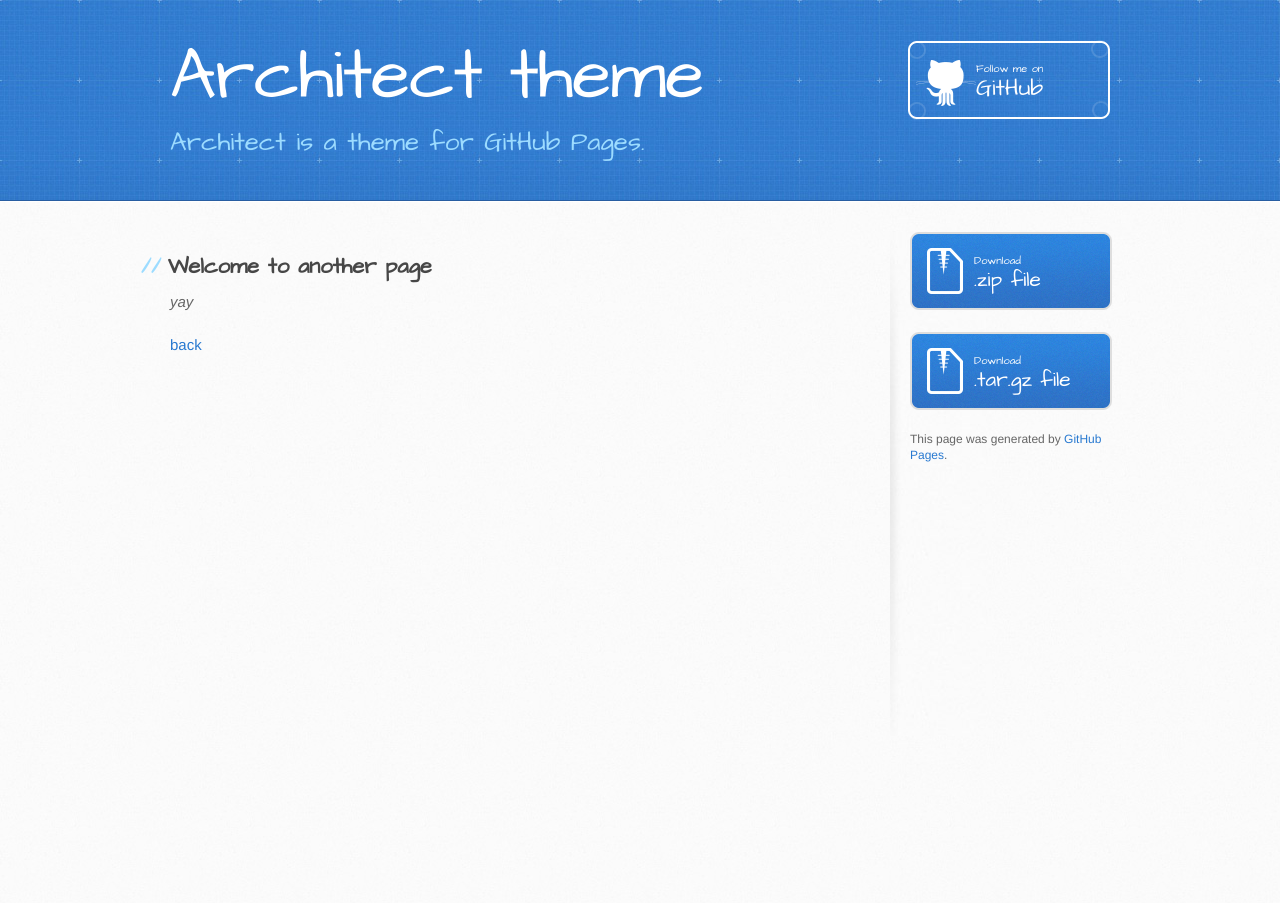
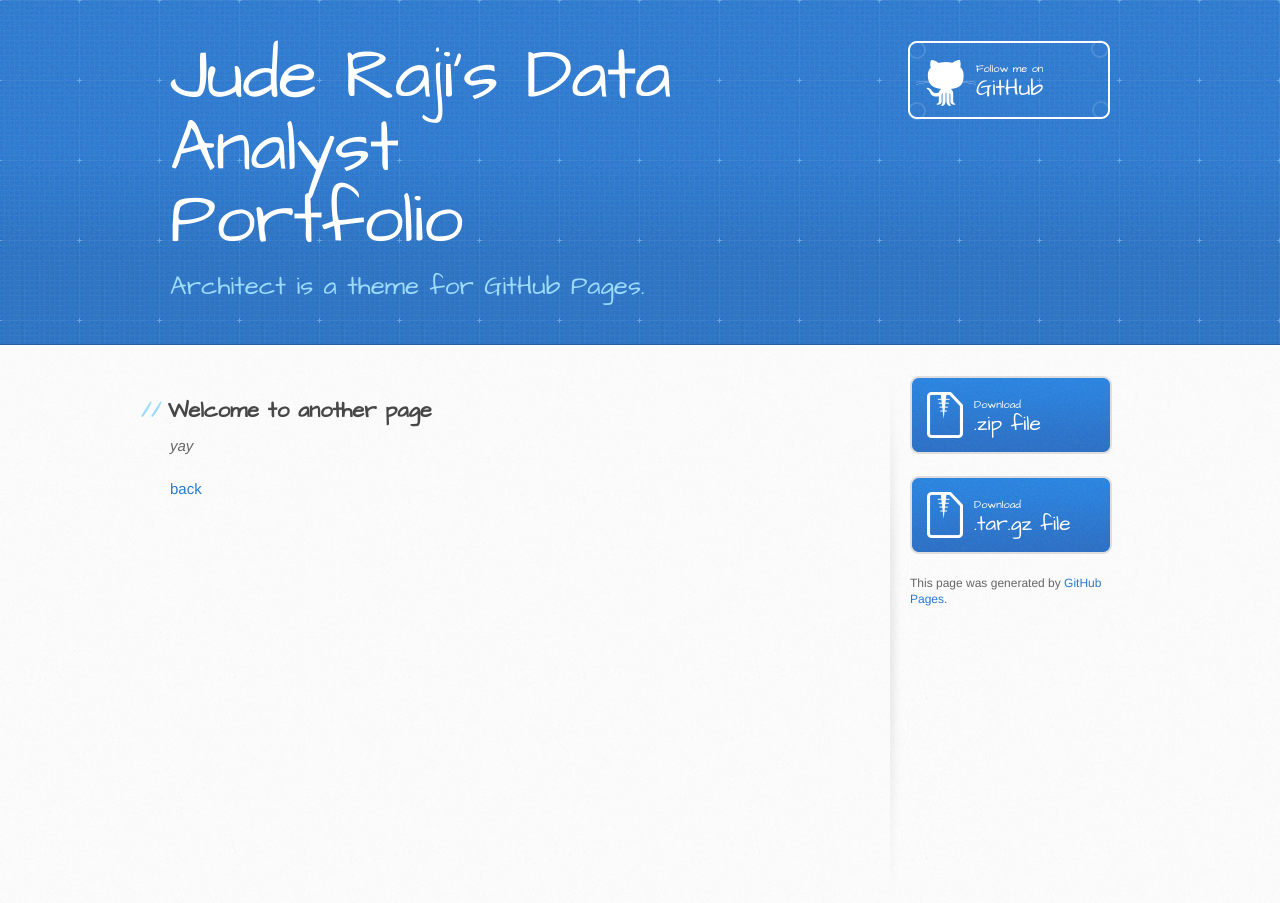
Before and after one commit to juderaji/juderaji.github.io, a Jekyll site: the page built from another-page.md, in a window 1280 px wide. Built offline with Jekyll 4.4.1, drawn with Linux system fonts in a browser that asks for light colours; our own code applies the rules of GitHub Pages for plain Markdown files.

Commit message:
Update _config.yml

```diff
--- a/_config.yml
+++ b/_config.yml
@@ -1,4 +1,4 @@
-title: Architect theme
+title: Jude Raji's Data Analyst Portfolio
 description: Architect is a theme for GitHub Pages.
 show_downloads: true
 google_analytics:
```
